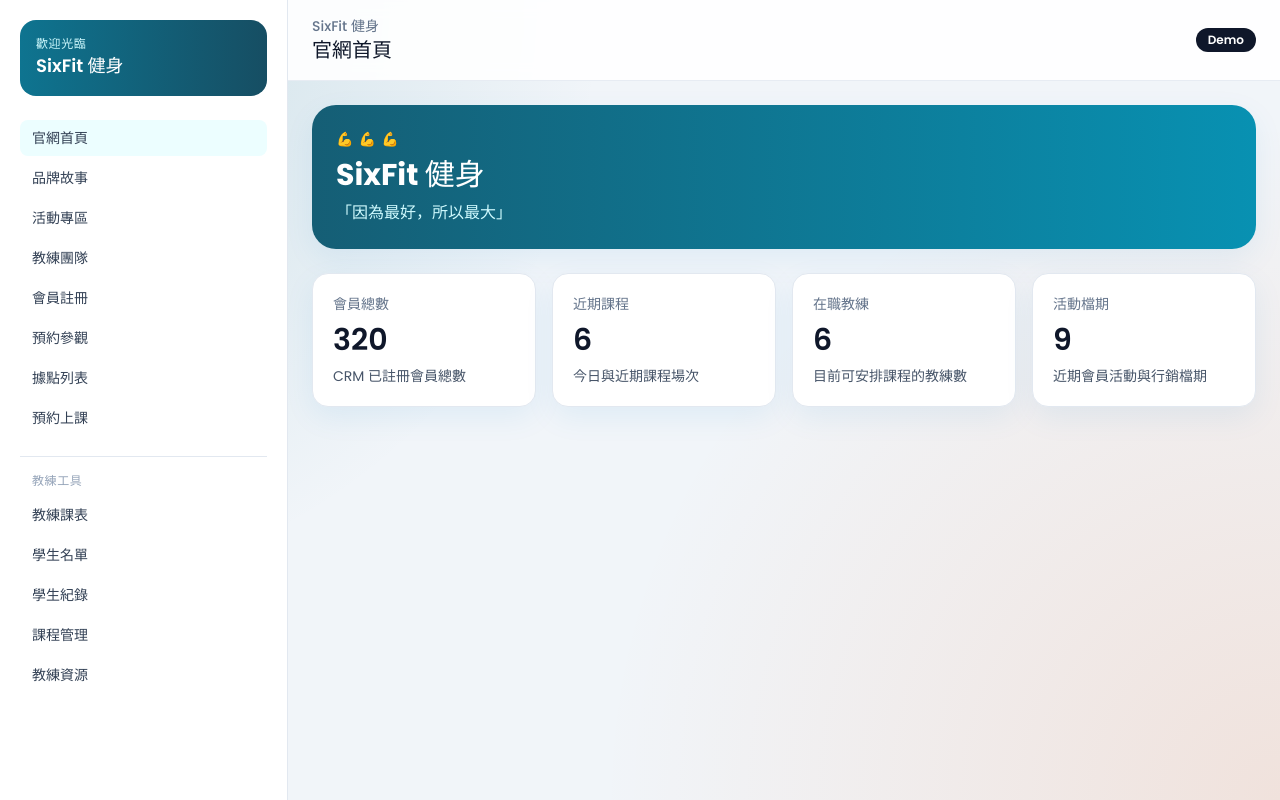
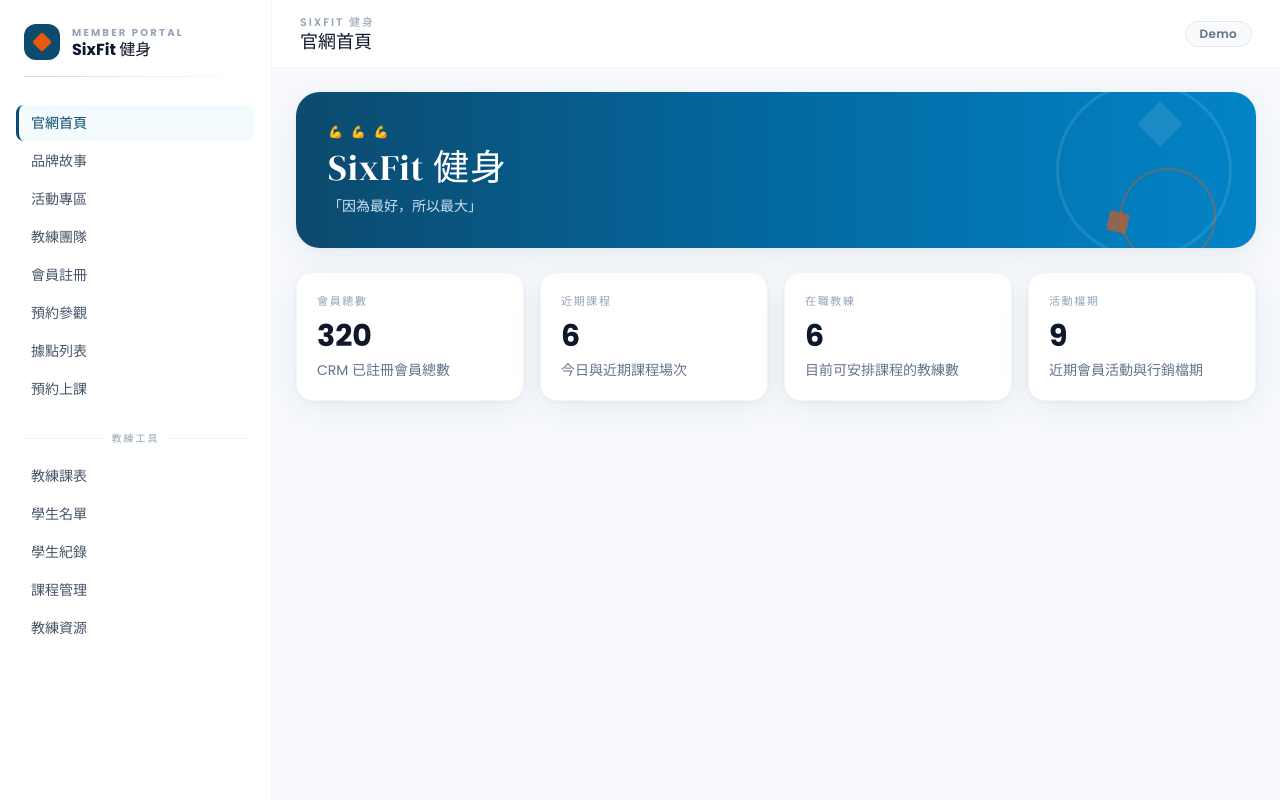
Before and after one commit to souhaksou/OakMegaDemo, a Vue app: page / in a window 1280 px wide. Built offline with nearby package versions, Linux system fonts and the light colour scheme.

Commit message:
用 skill 調整 ui

```diff
--- a/src/components/Button.vue
+++ b/src/components/Button.vue
@@ -19,13 +19,13 @@ defineProps({
   <button
     :type="type"
     :class="[
-      'rounded-xl px-4 py-2 text-sm font-semibold transition',
+      'rounded-xl px-5 py-2 text-sm font-semibold tracking-wide transition-all duration-200 active:scale-95',
       block ? 'w-full' : '',
       variant === 'primary'
-        ? 'bg-cyan-700 text-white hover:bg-cyan-800'
+        ? 'bg-primary text-white shadow-sm hover:bg-primary/90 hover:shadow'
         : variant === 'danger'
-          ? 'bg-red-600 text-white hover:bg-red-700'
-          : 'border border-slate-300 bg-white text-slate-700 hover:bg-slate-100',
+          ? 'bg-red-600 text-white shadow-sm hover:bg-red-700 hover:shadow'
+          : 'border border-slate-200 bg-white text-slate-700 shadow-sm hover:bg-slate-50 hover:border-slate-300',
     ]"
   >
     <slot />
--- a/src/components/Card.vue
+++ b/src/components/Card.vue
@@ -16,10 +16,10 @@ defineProps({
 </script>
 
 <template>
-  <article class="rounded-2xl border border-slate-200 bg-white p-5 shadow-card">
-    <p v-if="title" class="text-sm font-medium text-slate-500">{{ title }}</p>
-    <p v-if="value !== ''" class="mt-2 text-3xl font-semibold text-slate-900">{{ value }}</p>
-    <p v-if="subtitle" class="mt-2 text-sm text-slate-600">{{ subtitle }}</p>
+  <article class="group rounded-2xl border border-slate-100 bg-white p-5 shadow-card transition-all duration-300 hover:-translate-y-0.5 hover:shadow-card-hover">
+    <p v-if="title" class="text-[11px] font-semibold uppercase tracking-[0.15em] text-slate-400">{{ title }}</p>
+    <p v-if="value !== ''" class="mt-2 text-3xl font-bold text-slate-900">{{ value }}</p>
+    <p v-if="subtitle" class="mt-1.5 text-sm text-slate-500">{{ subtitle }}</p>
     <slot />
   </article>
 </template>
--- a/src/components/FormInput.vue
+++ b/src/components/FormInput.vue
@@ -31,12 +31,12 @@ const updateValue = (event) => {
 
 <template>
   <label class="block">
-    <span class="mb-2 block text-sm font-medium text-slate-700">{{ label }}</span>
+    <span class="mb-1.5 block text-[11px] font-bold uppercase tracking-[0.16em] text-slate-400">{{ label }}</span>
 
     <select
       v-if="type === 'select'"
       :value="modelValue"
-      class="w-full rounded-xl border border-slate-300 bg-white px-3 py-2 text-sm text-slate-900 outline-none transition focus:border-cyan-600"
+      class="w-full rounded-xl border border-slate-200 bg-white px-4 py-2.5 text-sm text-slate-900 outline-none transition-all duration-200 hover:border-slate-300 focus:border-primary focus:ring-2 focus:ring-primary/10"
       @change="updateValue"
     >
       <option value="" disabled>請選擇{{ label }}</option>
@@ -48,7 +48,7 @@ const updateValue = (event) => {
       :value="modelValue"
       :type="type"
       :placeholder="placeholder"
-      class="w-full rounded-xl border border-slate-300 bg-white px-3 py-2 text-sm text-slate-900 outline-none transition focus:border-cyan-600"
+      class="w-full rounded-xl border border-slate-200 bg-white px-4 py-2.5 text-sm text-slate-900 outline-none transition-all duration-200 placeholder:text-slate-300 hover:border-slate-300 focus:border-primary focus:ring-2 focus:ring-primary/10"
       @input="updateValue"
     />
   </label>
--- a/src/components/Navbar.vue
+++ b/src/components/Navbar.vue
@@ -10,19 +10,22 @@ defineEmits(['toggle-sidebar'])
 </script>
 
 <template>
-  <header class="sticky top-0 z-20 border-b border-slate-200/80 bg-white/90 backdrop-blur">
-    <div class="flex items-center justify-between px-4 py-4 md:px-6">
-      <div class="flex items-center gap-3">
-        <button class="rounded-lg border border-slate-300 p-2 text-slate-600 transition hover:bg-slate-100 md:hidden"
+  <header class="sticky top-0 z-20 border-b border-slate-100 bg-white/95 backdrop-blur-md">
+    <div class="flex items-center justify-between px-5 py-3.5 md:px-7">
+      <div class="flex items-center gap-4">
+        <button
+          class="rounded-xl border border-slate-200 bg-slate-50 p-2.5 text-slate-500 transition hover:bg-slate-100 hover:text-slate-700 md:hidden"
           type="button" @click="$emit('toggle-sidebar')">
           ☰
         </button>
         <div>
-          <p class="text-sm font-medium text-slate-500">SixFit 健身</p>
-          <h1 class="text-xl font-semibold text-slate-900">{{ title }}</h1>
+          <p class="text-[11px] font-semibold uppercase tracking-[0.18em] text-slate-400">SixFit 健身</p>
+          <h1 class="text-lg font-semibold leading-tight text-slate-900">{{ title }}</h1>
         </div>
       </div>
-      <div class="rounded-full bg-slate-900 px-3 py-1 text-xs font-semibold text-white">Demo</div>
+      <div class="rounded-full border border-slate-200 bg-slate-50 px-3.5 py-1 text-xs font-semibold tracking-wide text-slate-500">
+        Demo
+      </div>
     </div>
   </header>
 </template>
--- a/src/components/Sidebar.vue
+++ b/src/components/Sidebar.vue
@@ -29,30 +29,46 @@ const trainerTools = [
 </script>
 
 <template>
-  <div v-if="props.isOpen" class="fixed inset-0 z-30 bg-slate-900/40 md:hidden" @click="$emit('close')" />
+  <div v-if="props.isOpen" class="fixed inset-0 z-30 bg-slate-900/30 backdrop-blur-sm md:hidden" @click="$emit('close')" />
   <aside :class="[
-    'fixed inset-y-0 left-0 z-40 w-72 overflow-y-auto border-r border-slate-200 bg-white p-5 shadow-xl transition-transform md:static md:translate-x-0 md:shadow-none',
+    'fixed inset-y-0 left-0 z-40 flex w-68 flex-col overflow-y-auto border-r border-slate-100 bg-white px-4 py-6 shadow-xl transition-transform duration-300 md:static md:translate-x-0 md:shadow-none',
     props.isOpen ? 'translate-x-0' : '-translate-x-full',
-  ]">
-    <div class="mb-6 rounded-2xl bg-gradient-to-r from-cyan-700 to-cyan-900 p-4 text-white">
-      <p class="text-xs uppercase tracking-wider text-cyan-100">歡迎光臨</p>
-      <h2 class="text-lg font-semibold">SixFit 健身</h2>
+  ]" style="width:17rem">
+
+    <!-- Brand block -->
+    <div class="mb-7 px-2">
+      <div class="flex items-center gap-3">
+        <div class="relative flex h-9 w-9 flex-shrink-0 items-center justify-center rounded-xl bg-primary">
+          <div class="h-3.5 w-3.5 rotate-45 rounded-sm bg-accent"></div>
+        </div>
+        <div>
+          <p class="text-[10px] font-bold uppercase tracking-[0.22em] text-slate-400">Member Portal</p>
+          <h2 class="text-base font-bold leading-tight text-slate-900">SixFit 健身</h2>
+        </div>
+      </div>
+      <div class="mt-4 h-px bg-gradient-to-r from-primary/20 via-accent/15 to-transparent"></div>
     </div>
 
-    <nav class="space-y-1">
+    <!-- Main nav -->
+    <nav class="space-y-0.5">
       <RouterLink v-for="item in mainMenu" :key="item.to" :to="item.to"
-        class="block rounded-lg px-3 py-2 text-sm font-medium text-slate-700 transition hover:bg-slate-100 hover:text-slate-900"
-        active-class="bg-cyan-50 text-cyan-900" @click="$emit('close')">
+        class="group flex items-center rounded-lg border-l-[3px] border-transparent px-3 py-2 text-sm font-medium text-slate-600 transition-all duration-150 hover:bg-slate-50 hover:text-slate-900"
+        exact-active-class="!border-primary bg-sky-50/70 !text-primary font-semibold" @click="$emit('close')">
         {{ item.label }}
       </RouterLink>
     </nav>
 
-    <div class="my-5 border-t border-slate-200 pt-4">
-      <p class="px-3 text-xs font-semibold uppercase tracking-wider text-slate-400">教練工具</p>
-      <nav class="mt-2 space-y-1">
+    <!-- Trainer tools -->
+    <div class="mt-6">
+      <div class="mb-3 flex items-center gap-2 px-2">
+        <div class="h-px flex-1 bg-slate-100"></div>
+        <p class="text-[10px] font-bold uppercase tracking-[0.2em] text-slate-400">教練工具</p>
+        <div class="h-px flex-1 bg-slate-100"></div>
+      </div>
+      <nav class="space-y-0.5">
         <RouterLink v-for="item in trainerTools" :key="item.to" :to="item.to"
-          class="block rounded-lg px-3 py-2 text-sm font-medium text-slate-700 transition hover:bg-slate-100 hover:text-slate-900"
-          active-class="bg-orange-50 text-orange-700" @click="$emit('close')">
+          class="flex items-center rounded-lg border-l-[3px] border-transparent px-3 py-2 text-sm font-medium text-slate-600 transition-all duration-150 hover:bg-slate-50 hover:text-slate-900"
+          exact-active-class="!border-accent bg-orange-50/70 !text-accent font-semibold" @click="$emit('close')">
           {{ item.label }}
         </RouterLink>
       </nav>
--- a/src/pages/Home.vue
+++ b/src/pages/Home.vue
@@ -12,10 +12,20 @@ const stats = [
 
 <template>
   <section class="space-y-6">
-    <div class="rounded-3xl bg-gradient-to-r from-cyan-800 to-cyan-600 p-6 text-white shadow-card">
-      <p class="text-sm uppercase tracking-wider text-cyan-100">💪 💪 💪</p>
-      <h2 class="mt-2 text-3xl font-bold">SixFit 健身</h2>
-      <p class="mt-2 text-cyan-100">「因為最好，所以最大」</p>
+    <div class="relative overflow-hidden rounded-3xl bg-gradient-to-r from-primary via-sky-700 to-sky-600 p-8 text-white shadow-card">
+      <!-- Decorative geometric shapes -->
+      <div class="pointer-events-none absolute right-6 top-1/2 -translate-y-1/2 opacity-10">
+        <div class="h-44 w-44 rounded-full border-[3px] border-white"></div>
+      </div>
+      <div class="pointer-events-none absolute right-20 top-4 h-8 w-8 rotate-45 rounded-sm bg-white opacity-10"></div>
+      <div class="pointer-events-none absolute bottom-4 right-32 h-5 w-5 rotate-12 rounded-sm bg-accent opacity-60"></div>
+      <div class="pointer-events-none absolute -bottom-4 right-10 h-24 w-24 rounded-full border-2 border-accent/40"></div>
+      <!-- Content -->
+      <div class="relative">
+        <p class="text-xs font-bold uppercase tracking-[0.22em] text-sky-200">💪 💪 💪</p>
+        <h2 class="mt-2 font-serif text-4xl font-normal tracking-wide text-white drop-shadow-sm">SixFit 健身</h2>
+        <p class="mt-2 text-sm text-sky-100/90">「因為最好，所以最大」</p>
+      </div>
     </div>
 
     <div class="grid gap-4 md:grid-cols-2 xl:grid-cols-4">
--- a/src/style.css
+++ b/src/style.css
@@ -1,10 +1,13 @@
-@import url('https://fonts.googleapis.com/css2?family=Poppins:wght@400;500;600;700&display=swap');
+@import url('https://fonts.googleapis.com/css2?family=Poppins:wght@400;500;600;700&family=DM+Serif+Display&display=swap');
 
 @tailwind base;
 @tailwind components;
 @tailwind utilities;
 
 :root {
+  --shadow-card: 0 1px 4px rgba(0,0,0,0.04), 0 8px 32px rgba(12,74,110,0.07);
+  --shadow-card-hover: 0 4px 12px rgba(0,0,0,0.07), 0 20px 48px rgba(12,74,110,0.13);
+
   font-family: 'Poppins', 'Segoe UI', sans-serif;
   font-synthesis: none;
   text-rendering: optimizeLegibility;
@@ -15,13 +18,23 @@
 body {
   margin: 0;
   min-width: 320px;
-  background:
-    radial-gradient(circle at 0% 0%, rgba(14, 116, 144, 0.18), transparent 40%),
-    radial-gradient(circle at 100% 100%, rgba(234, 88, 12, 0.12), transparent 45%),
-    #f1f5f9;
+  background: #F7F9FC;
   color: #0f172a;
 }
 
 #app {
   min-height: 100vh;
 }
+
+/* Refined scrollbar */
+::-webkit-scrollbar { width: 5px; height: 5px; }
+::-webkit-scrollbar-track { background: #f1f5f9; }
+::-webkit-scrollbar-thumb { background: #cbd5e1; border-radius: 4px; }
+::-webkit-scrollbar-thumb:hover { background: #94a3b8; }
+
+/* Page transition feel */
+.router-view-enter-active { animation: fadeUp 0.22s ease; }
+@keyframes fadeUp {
+  from { opacity: 0; transform: translateY(6px); }
+  to   { opacity: 1; transform: translateY(0); }
+}
--- a/tailwind.config.js
+++ b/tailwind.config.js
@@ -4,15 +4,18 @@ export default {
   theme: {
     extend: {
       colors: {
-        primary: '#164E63',
+        primary: '#0C4A6E',
         accent: '#EA580C',
-        surface: '#F8FAFC',
+        surface: '#F7F9FC',
       },
       fontFamily: {
         sans: ['Poppins', 'Segoe UI', 'sans-serif'],
+        serif: ['"DM Serif Display"', 'Georgia', 'serif'],
       },
       boxShadow: {
-        card: '0 10px 30px rgba(2, 132, 199, 0.08)',
+        card: '0 1px 4px rgba(0,0,0,0.04), 0 8px 32px rgba(12,74,110,0.07)',
+        'card-hover': '0 4px 12px rgba(0,0,0,0.07), 0 20px 48px rgba(12,74,110,0.13)',
+        sidebar: '1px 0 0 0 #e2e8f0',
       },
     },
   },
```
Also changed, not shown: my-skill/ui-skill.md (added, +54 -0 lines), src/components/DataTable.vue (+9 -9 lines).
